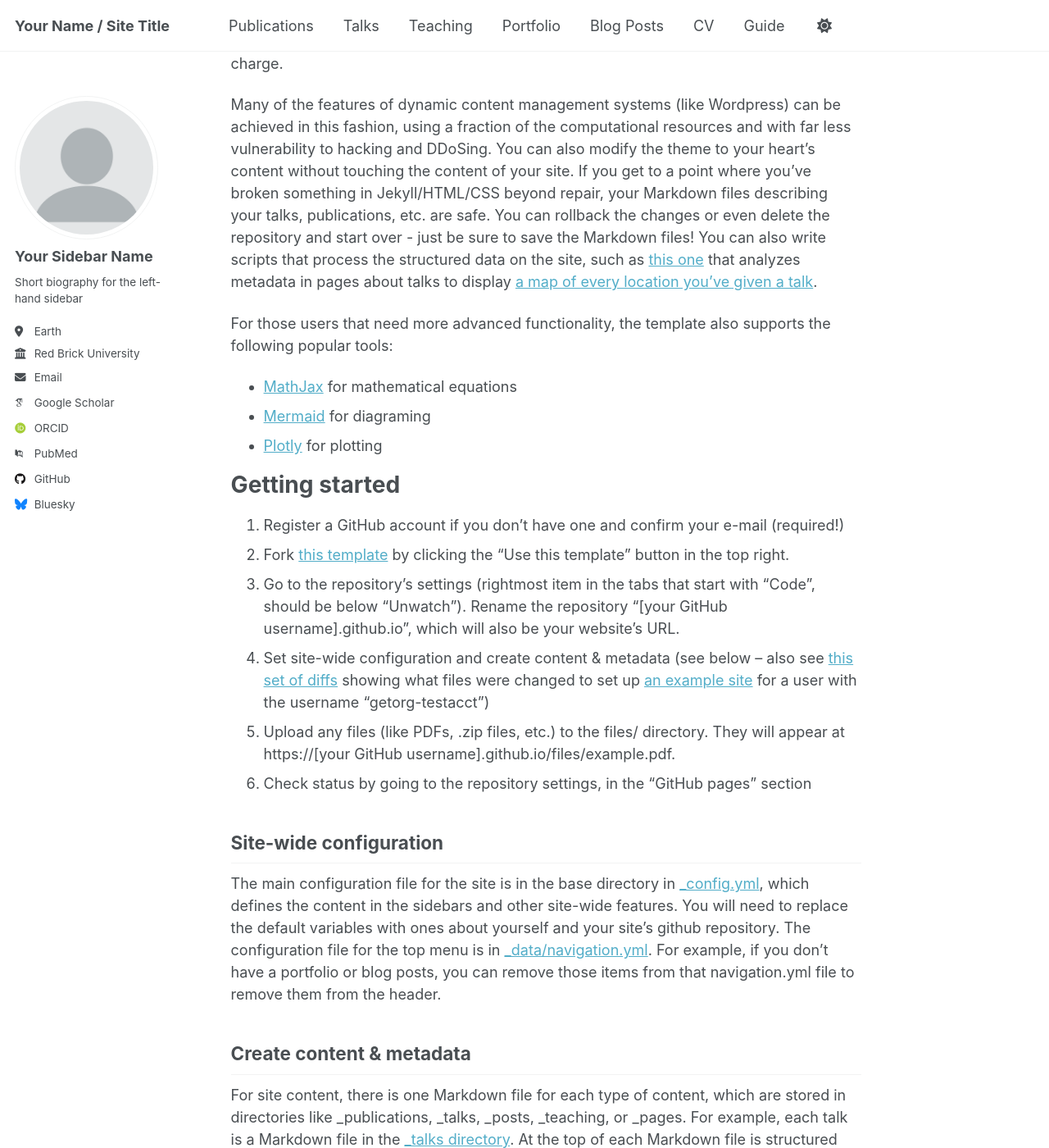
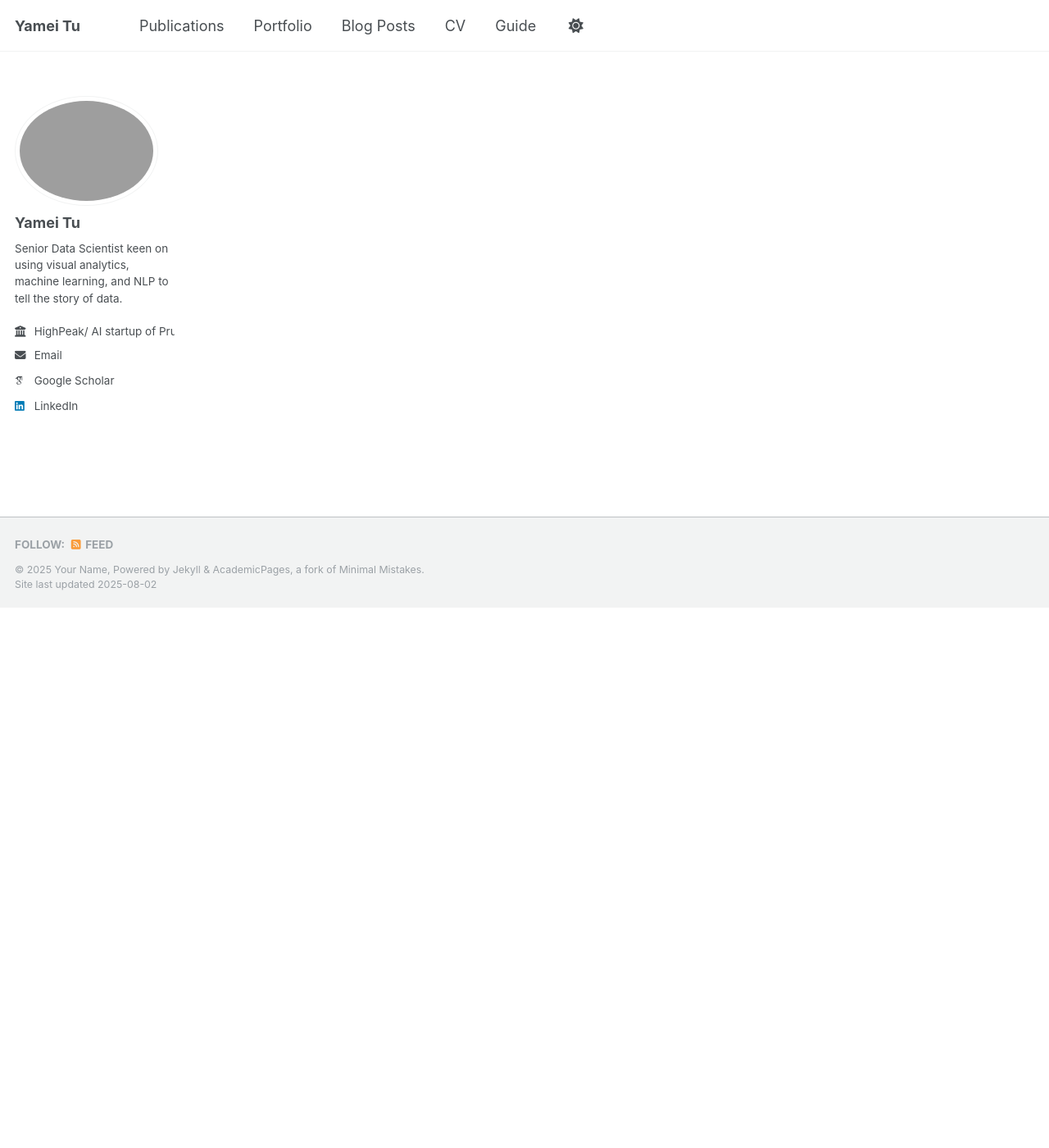
Before and after one commit to Yamei-Tu/yamei-tu.github.io, a Jekyll site: the page built from _pages/about.md, in a window 1280 px wide and 1400 px high, scrolled down 659 px. Shown: the whole window at 82% size. Built offline with Jekyll 4.4.1, drawn with Linux system fonts in a browser that asks for light colours; some web fonts are replaced; a script that is not in the unit is left out; some of the changed text lies outside the part shown.

Commit message:
update left panel info, photo, the url

```diff
--- a/_config.yml
+++ b/_config.yml
@@ -5,15 +5,16 @@
 # For technical reasons, this file is *NOT* reloaded automatically when you use
 # `jekyll serve -l -H localhost`. If you change this file, please restart the
 # server process.
-
+# bundle exec jekyll serve --livereload -H localhost -P 4000
 # Basic Site Settings
 locale                   : "en-US"
 site_theme               : "default"
-title                    : "Your Name / Site Title"
+title                    : "Yamei Tu"
 title_separator          : "-"
 name                     : &name "Your Name"
 description              : &description "personal description"
-url                      : https://academicpages.github.io # the base hostname & protocol for your site e.g. "https://[your GitHub username].github.io" or if you already have some other page hosted on Github then use "https://[your GitHub username].github.io/[Your Repo Name]"
+url                      : http://localhost:4000 # the base hostname & protocol for your site e.g. "https://[your GitHub username].github.io" or if you already have some other page hosted on Github then use "https://[your GitHub username].github.io/[Your Repo Name]"
+# url                      : https://academicpages.github.io # the base hostname & protocol for your site e.g. "https://[your GitHub username].github.io" or if you already have some other page hosted on Github then use "https://[your GitHub username].github.io/[Your Repo Name]"
 baseurl                  : "" # the subpath of your site, e.g. "/blog"
 repository               : "academicpages/academicpages.github.io"
 
@@ -22,24 +23,24 @@ repository               : "academicpages/academicpages.github.io"
 #               Additional customization can be done by editing /_includes/author-profile.html
 author:
   # Biographic information
-  avatar           : "profile.png"
-  name             : "Your Sidebar Name"
+  avatar           : "profile.jpg"
+  name             : "Yamei Tu"
   pronouns         : # example: "she/her"
-  bio              : "Short biography for the left-hand sidebar"
-  location         : "Earth"
-  employer         : "Red Brick University"
+  bio              : "Senior Data Scientist keen on using visual analytics, machine learning, and NLP to tell the story of data."
+  # location         : "Earth"
+  employer         : "HighPeak/ AI startup of Prudential"
   uri              : # URL
   email            : "none@example.org"
 
   # Academic websites
   academia         : # URL
   arxiv            : # URL - Update with the correct link to your profile
-  googlescholar    : "https://scholar.google.com/citations?user=PS_CX0AAAAAJ"
+  googlescholar    : "https://scholar.google.com/citations?user=tVOWVfcAAAAJ&hl=en"
   inspire-hep      : # URL
   impactstory      : # URL
-  orcid            : "http://orcid.org/yourorcidurl"
+  # orcid            : ""
   semantic         : # URL
-  pubmed           : "https://www.ncbi.nlm.nih.gov/pubmed/?term=john+snow"
+  pubmed           : #
   researchgate     : # URL
   scopus           : # URL
 
@@ -47,13 +48,13 @@ author:
   bitbucket        : # Username - Update with your username on the site
   codepen          : # Username
   dribbble         : # Username
-  github           : "academicpages"
+  github           : #
   kaggle           : # Username
   stackoverflow    : # User number or user number and name (i.e., use "1" or "1/jeff-atwood")
 
   # Social media
   artstation       : # Username
-  bluesky          : "bsky.app" # Replace this with you Bluesky username
+  bluesky          : # # Replace this with you Bluesky username
   facebook         : # Username
   flickr           : # Username
   foursquare       : # Username
@@ -62,7 +63,7 @@ author:
   keybase          : # Username
   instagram        : # Username
   lastfm           : # Username
-  linkedin         : # Username
+  linkedin         : "https://www.linkedin.com/in/yamei-tu/"
   mastodon         : # URL
   medium           : # URL
   pinterest        : # Username
@@ -252,14 +253,14 @@ defaults:
       layout: single
       author_profile: true
   # _teaching
-  - scope:
-      path: ""
-      type: teaching
-    values:
-      layout: single
-      author_profile: true
-      share: true
-      comments: true
+  # - scope:
+  #     path: ""
+  #     type: teaching
+  #   values:
+  #     layout: single
+  #     author_profile: true
+  #     share: true
+  #     comments: true
   # _publications
   - scope:
       path: ""
@@ -279,13 +280,13 @@ defaults:
       share: true
       comment: true
   # _talks
-  - scope:
-      path: ""
-      type: talks
-    values:
-      layout: talk
-      author_profile: true
-      share: true
+  # - scope:
+  #     path: ""
+  #     type: talks
+  #   values:
+  #     layout: talk
+  #     author_profile: true
+  #     share: true
 
 
 # Sass/SCSS
--- a/_includes/footer/custom.html
+++ b/_includes/footer/custom.html
@@ -1,6 +1,6 @@
 <!-- start custom footer snippets -->
 
-<a href="/sitemap/">Sitemap</a>
+<!-- <a href="/sitemap/">Sitemap</a> -->
 
 <!-- Support for MatJax -->
 <script defer src="https://cdnjs.cloudflare.com/polyfill/v3/polyfill.min.js?features=es6"></script>
--- a/_pages/about.md
+++ b/_pages/about.md
@@ -6,13 +6,13 @@ redirect_from:
   - /about/
   - /about.html
 ---
-
+<!--
 This is the front page of a website that is powered by the [Academic Pages template](https://github.com/academicpages/academicpages.github.io) and hosted on GitHub pages. [GitHub pages](https://pages.github.com) is a free service in which websites are built and hosted from code and data stored in a GitHub repository, automatically updating when a new commit is made to the repository. This template was forked from the [Minimal Mistakes Jekyll Theme](https://mmistakes.github.io/minimal-mistakes/) created by Michael Rose, and then extended to support the kinds of content that academics have: publications, talks, teaching, a portfolio, blog posts, and a dynamically-generated CV. Incidentally, these same features make it a great template for anyone that needs to show off a professional template!
 
  You can fork [this template](https://github.com/academicpages/academicpages.github.io) right now, modify the configuration and Markdown files, add your own PDFs and other content, and have your own site for free, with no ads!
 
-A data-driven personal website
-======
+A data-driven personal website -->
+<!-- ======
 Like many other Jekyll-based GitHub Pages templates, Academic Pages makes you separate the website's content from its form. The content & metadata of your website are in structured Markdown files, while various other files constitute the theme, specifying how to transform that content & metadata into HTML pages. You keep these various Markdown (.md), YAML (.yml), HTML, and CSS files in a public GitHub repository. Each time you commit and push an update to the repository, the [GitHub pages](https://pages.github.com/) service creates static HTML pages based on these files, which are hosted on GitHub's servers free of charge.
 
 Many of the features of dynamic content management systems (like Wordpress) can be achieved in this fashion, using a fraction of the computational resources and with far less vulnerability to hacking and DDoSing. You can also modify the theme to your heart's content without touching the content of your site. If you get to a point where you've broken something in Jekyll/HTML/CSS beyond repair, your Markdown files describing your talks, publications, etc. are safe. You can rollback the changes or even delete the repository and start over - just be sure to save the Markdown files! You can also write scripts that process the structured data on the site, such as [this one](https://github.com/academicpages/academicpages.github.io/blob/master/talkmap.ipynb) that analyzes metadata in pages about talks to display [a map of every location you've given a talk](https://academicpages.github.io/talkmap.html).
@@ -32,15 +32,15 @@ Getting started
 1. Check status by going to the repository settings, in the "GitHub pages" section
 
 Site-wide configuration
-------
-The main configuration file for the site is in the base directory in [_config.yml](https://github.com/academicpages/academicpages.github.io/blob/master/_config.yml), which defines the content in the sidebars and other site-wide features. You will need to replace the default variables with ones about yourself and your site's github repository. The configuration file for the top menu is in [_data/navigation.yml](https://github.com/academicpages/academicpages.github.io/blob/master/_data/navigation.yml). For example, if you don't have a portfolio or blog posts, you can remove those items from that navigation.yml file to remove them from the header.
+------ -->
+<!-- The main configuration file for the site is in the base directory in [_config.yml](https://github.com/academicpages/academicpages.github.io/blob/master/_config.yml), which defines the content in the sidebars and other site-wide features. You will need to replace the default variables with ones about yourself and your site's github repository. The configuration file for the top menu is in [_data/navigation.yml](https://github.com/academicpages/academicpages.github.io/blob/master/_data/navigation.yml). For example, if you don't have a portfolio or blog posts, you can remove those items from that navigation.yml file to remove them from the header.
 
 Create content & metadata
 ------
 For site content, there is one Markdown file for each type of content, which are stored in directories like _publications, _talks, _posts, _teaching, or _pages. For example, each talk is a Markdown file in the [_talks directory](https://github.com/academicpages/academicpages.github.io/tree/master/_talks). At the top of each Markdown file is structured data in YAML about the talk, which the theme will parse to do lots of cool stuff. The same structured data about a talk is used to generate the list of talks on the [Talks page](https://academicpages.github.io/talks), each [individual page](https://academicpages.github.io/talks/2012-03-01-talk-1) for specific talks, the talks section for the [CV page](https://academicpages.github.io/cv), and the [map of places you've given a talk](https://academicpages.github.io/talkmap.html) (if you run this [python file](https://github.com/academicpages/academicpages.github.io/blob/master/talkmap.py) or [Jupyter notebook](https://github.com/academicpages/academicpages.github.io/blob/master/talkmap.ipynb), which creates the HTML for the map based on the contents of the _talks directory).
 
-**Markdown generator**
-
+**Markdown generator** -->
+<!--
 The repository includes [a set of Jupyter notebooks](https://github.com/academicpages/academicpages.github.io/tree/master/markdown_generator
 ) that converts a CSV containing structured data about talks or presentations into individual Markdown files that will be properly formatted for the Academic Pages template. The sample CSVs in that directory are the ones I used to create my own personal website at stuartgeiger.com. My usual workflow is that I keep a spreadsheet of my publications and talks, then run the code in these notebooks to generate the Markdown files, then commit and push them to the GitHub repository.
 
@@ -53,4 +53,4 @@ Example: editing a Markdown file for a talk
 
 For more info
 ------
-More info about configuring Academic Pages can be found in [the guide](https://academicpages.github.io/markdown/), the [growing wiki](https://github.com/academicpages/academicpages.github.io/wiki), and you can always [ask a question on GitHub](https://github.com/academicpages/academicpages.github.io/discussions). The [guides for the Minimal Mistakes theme](https://mmistakes.github.io/minimal-mistakes/docs/configuration/) (which this theme was forked from) might also be helpful.
+More info about configuring Academic Pages can be found in [the guide](https://academicpages.github.io/markdown/), the [growing wiki](https://github.com/academicpages/academicpages.github.io/wiki), and you can always [ask a question on GitHub](https://github.com/academicpages/academicpages.github.io/discussions). The [guides for the Minimal Mistakes theme](https://mmistakes.github.io/minimal-mistakes/docs/configuration/) (which this theme was forked from) might also be helpful. -->
```
Also changed, not shown: _data/navigation.yml (+4 -4 lines), images/profile.png (deleted), 1 other file.
